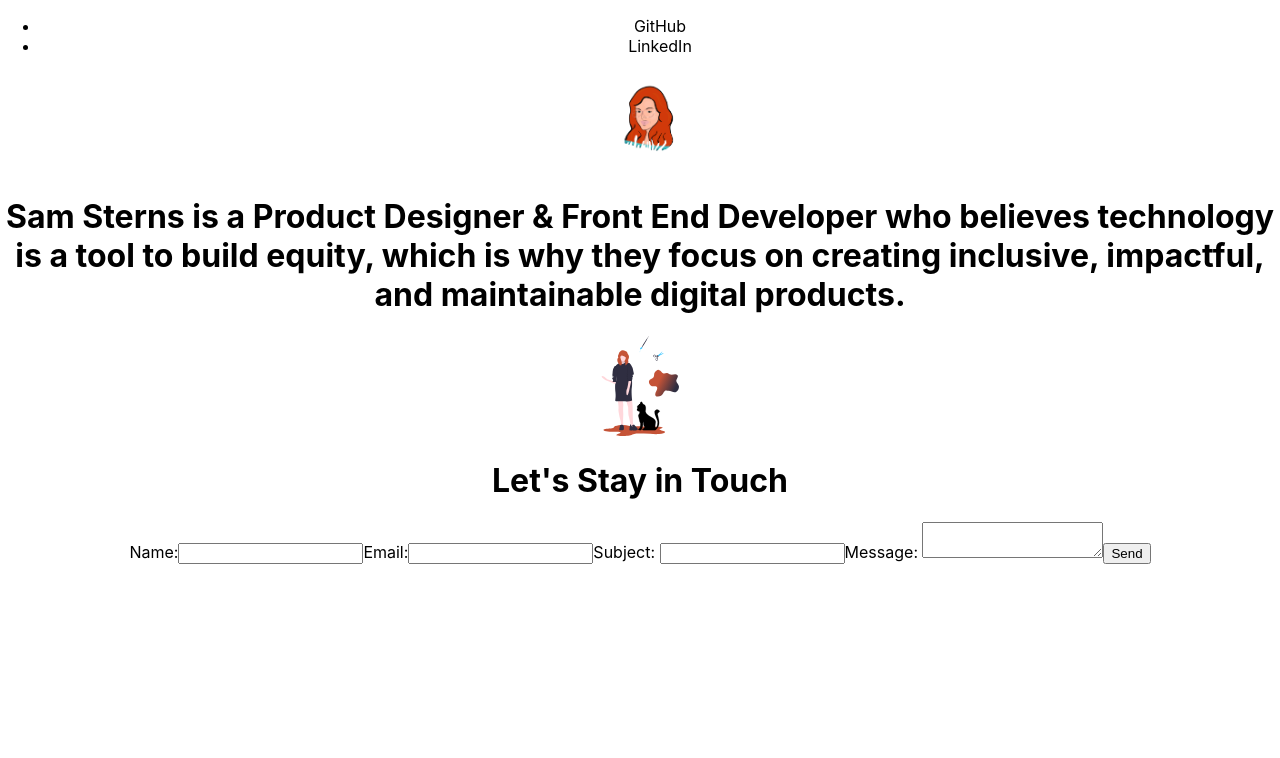
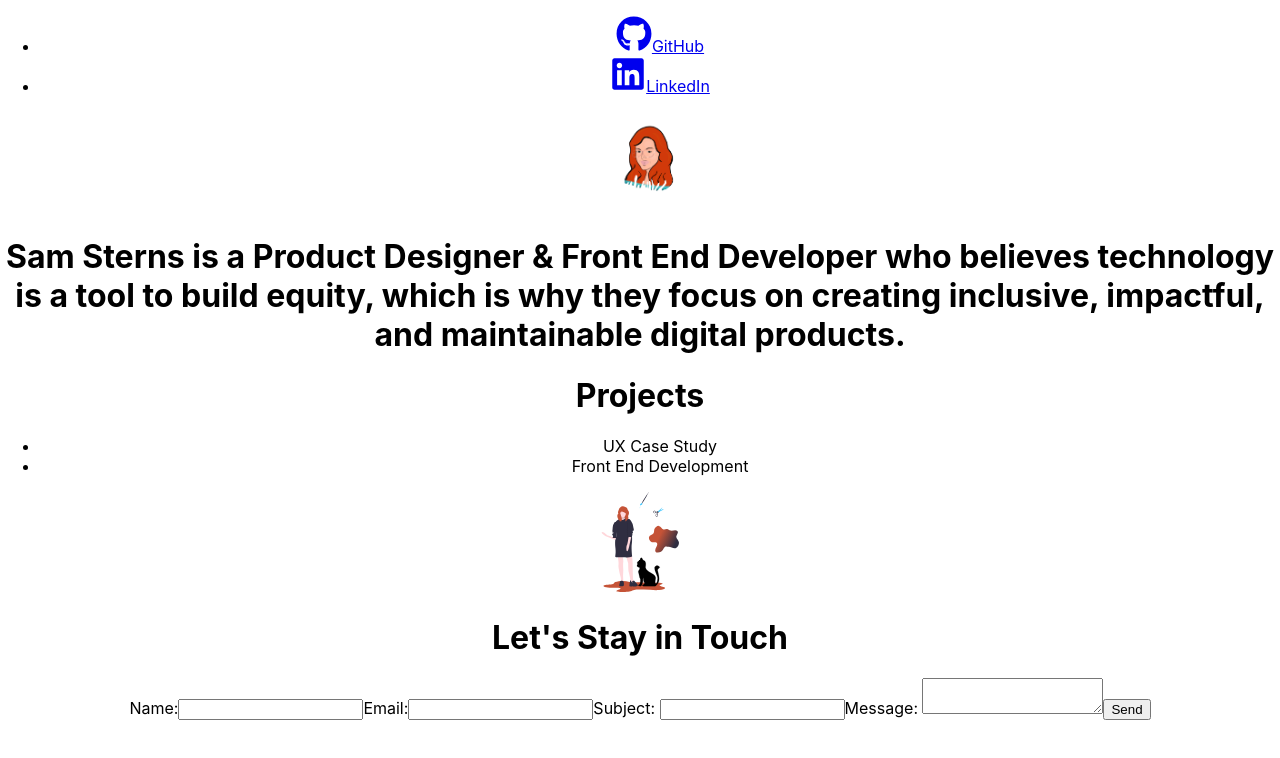
Before and after one commit to samSterns/my-new-portfolio, a React (Create React App) app: page / in a window 1280 px wide. Shown: the top 758 px of the page. Built offline with nearby package versions, Linux system fonts and the light colour scheme.

Commit message:
imported fa icons

```diff
--- a/package.json
+++ b/package.json
@@ -8,6 +8,7 @@
     "@testing-library/user-event": "^12.1.10",
     "react": "^17.0.1",
     "react-dom": "^17.0.1",
+    "react-icons": "^4.1.0",
     "react-scripts": "4.0.1",
     "web-vitals": "^0.2.4"
   },
--- a/public/index.html
+++ b/public/index.html
@@ -9,7 +9,7 @@
       name="description"
       content="Web site created using create-react-app"
     />
-    <link rel="apple-touch-icon" href="%PUBLIC_URL%/logo192.png" />
+    <link rel="apple-touch-icon" href="%PUBLIC_URL%/logo.svg" />
     <!--
       manifest.json provides metadata used when your web app is installed on a
       user's mobile device or desktop. See https://developers.google.com/web/fundamentals/web-app-manifest/
@@ -24,7 +24,7 @@
       work correctly both with client-side routing and a non-root public URL.
       Learn how to configure a non-root public URL by running `npm run build`.
     -->
-    <title>React App</title>
+    <title>Sam G Sterns</title>
   </head>
   <body>
     <noscript>You need to enable JavaScript to run this app.</noscript>
--- a/src/App.js
+++ b/src/App.js
@@ -1,8 +1,9 @@
-import logo from './logo.svg';
+import React from 'react';
 import './App.css';
 import Nav from './Components/Nav/Nav';
 import EmailForm from './Components/EmailForm/EmailForm';
 import LandingPage from './Components/LandingPage/LandingPage';
+import Projects from './Components/Projects/Projects';
 
 function App() {
   return (
@@ -10,6 +11,7 @@ function App() {
 
         <Nav />
         <LandingPage />
+        <Projects />
         <EmailForm />
     </div>
   );
--- a/src/Components/Nav/Nav.js
+++ b/src/Components/Nav/Nav.js
@@ -1,11 +1,20 @@
 import React from 'react';
+import { FaGithub, FaLinkedin } from 'react-icons/fa';
 
 const Nav = () => {
     return (
         <nav>
             <ul>
-                <li>GitHub</li>
-                <li>LinkedIn</li>
+                <li>
+                    <a href={'https://github.com/samSterns'} target="_blank">
+                    <FaGithub alt="click here to Visit my git hub" size={36}/>
+                    GitHub </a>
+                </li>
+                <li>
+                    <a href={'https://www.linkedin.com/in/samsterns/'}>
+                    <FaLinkedin alt="click here to Visit my Linked In" size={36}/>
+                    LinkedIn </a>
+                </li>
             </ul>
         </nav>
 
--- /dev/null
+++ b/src/Components/Projects/Projects.js
@@ -0,0 +1,17 @@
+import React from 'react';
+
+const Projects = () => {
+    return (
+        <main>
+            <h1>Projects</h1>
+            <ul>
+                <li>UX Case Study</li>
+                <li>Front End Development</li>
+            </ul>
+
+        </main>
+
+    )
+}
+
+export default Projects;
```
Also changed, not shown: 2 other files (tests, documents, lock files or other folders).
